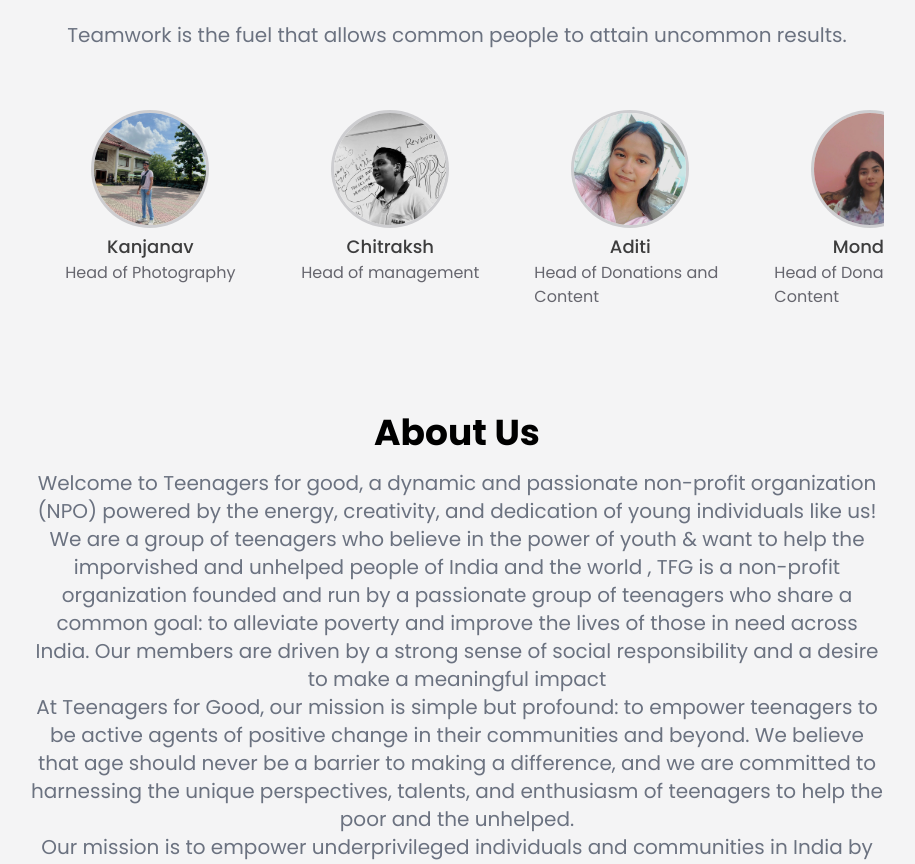
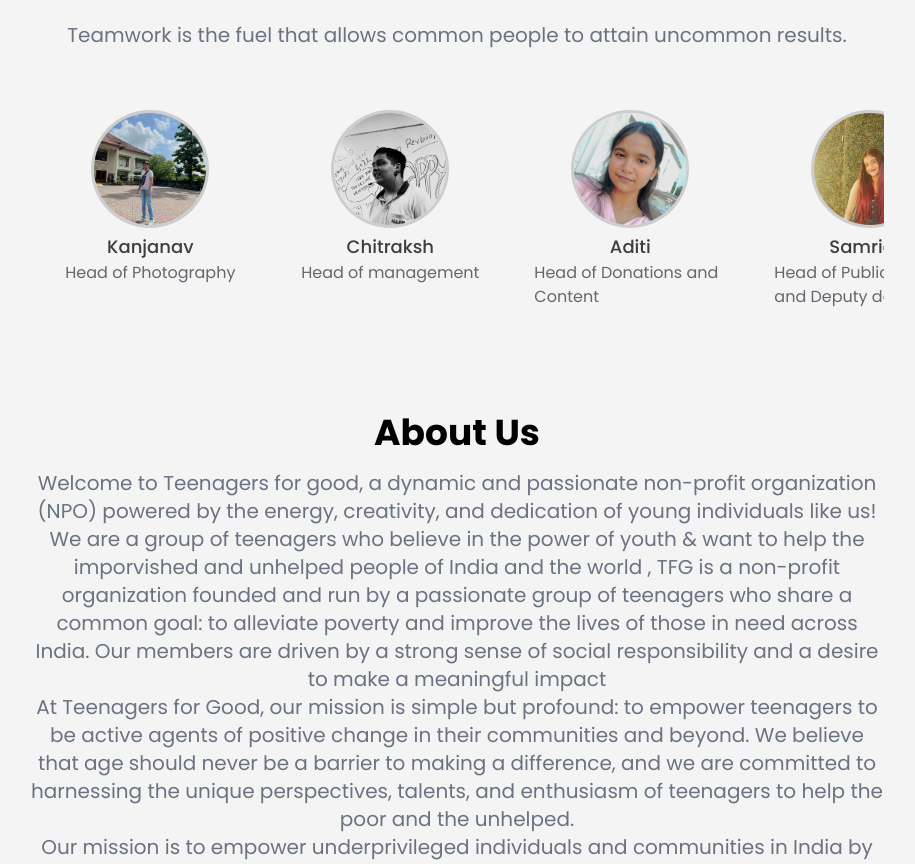
Before and after one commit to chitrakshbotwala/TFG-ngo, a Next.js app: page / in a window 1280 px wide. Shown: the part 2133-2997 px from the top of the page, without its empty margins (183-1098 px from the left). Built offline with nearby package versions, Linux system fonts and the light colour scheme; no server answers.

Commit message:
Update CoreTeam.js

```diff
--- a/components/home/CoreTeam.js
+++ b/components/home/CoreTeam.js
@@ -15,11 +15,6 @@ export default function CoreTeam() {
     {
       avatar: "/team/aditi.jpeg",
       name: "Aditi",
-      position: "Head of Donations and Content",
-    },
-    {
-      avatar: "/team/mondira.jpeg",
-      name: "Mondira",
       position: "Head of Donations and Content",
     },
     {
```
